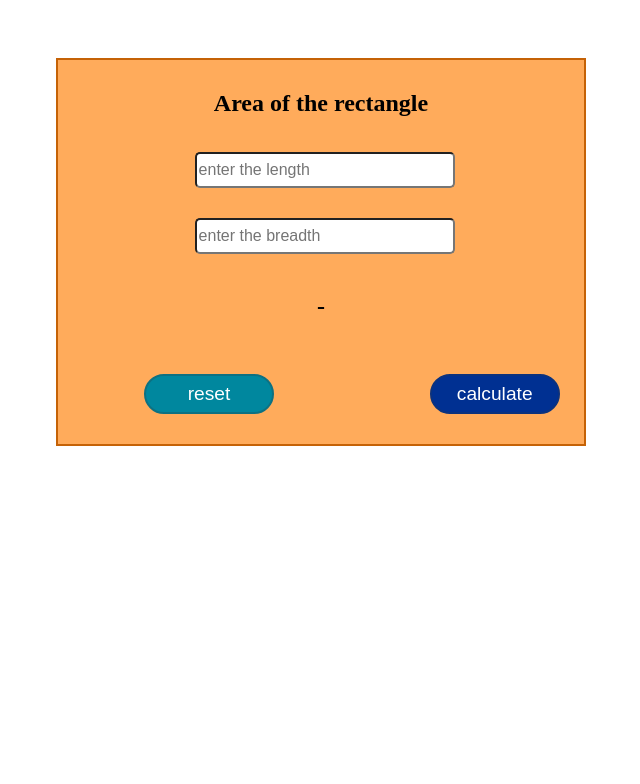
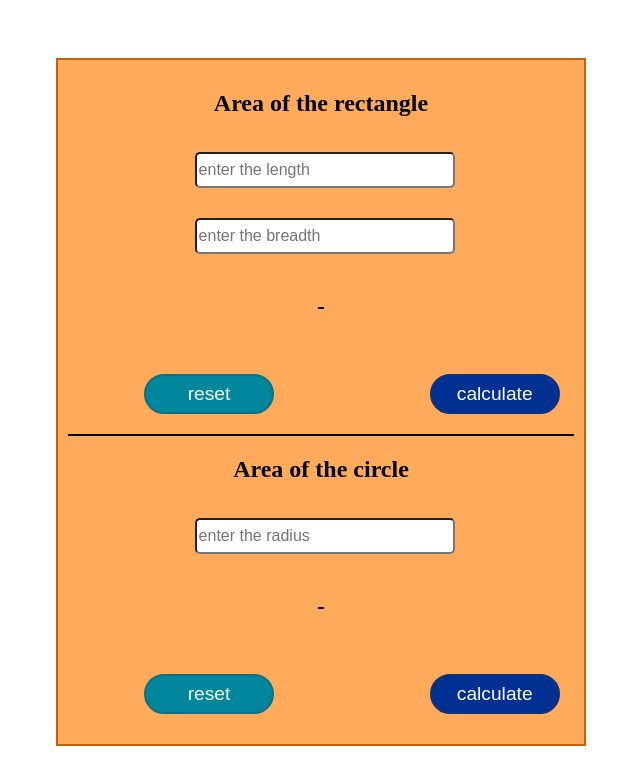
Before and after one commit to Thoratshraddha14/assignment21, a plain HTML site: page index.html in a window 1280 px wide. Shown: the whole page, without its empty margins (319-959 px from the left). Drawn offline with Linux system fonts and the light colour scheme.

Commit message:
circle class added and css apply

```diff
--- a/index.html
+++ b/index.html
@@ -54,6 +54,9 @@
             text-align: center;
             font-size: 150%;
         }
+        .rectangle{
+            border-bottom: 2px solid black;
+        }
     </style>
 </head>
 <body>
@@ -67,7 +70,11 @@
                 <button class="btn btn1">reset</button>
                 <button class="btn btn2">calculate</button>
             </div>
-
+            <h2 style="text-align: center;">Area of the circle</h2>
+            <input type="number" class="input-box" placeholder="enter the radius" id="radius"><br>
+            <b><p class="result" id="result1" >-</p></b>
+            <button class="btn btn1">reset</button>
+            <button class="btn btn2">calculate</button>
         </div>
     </div>
 </body>
```
